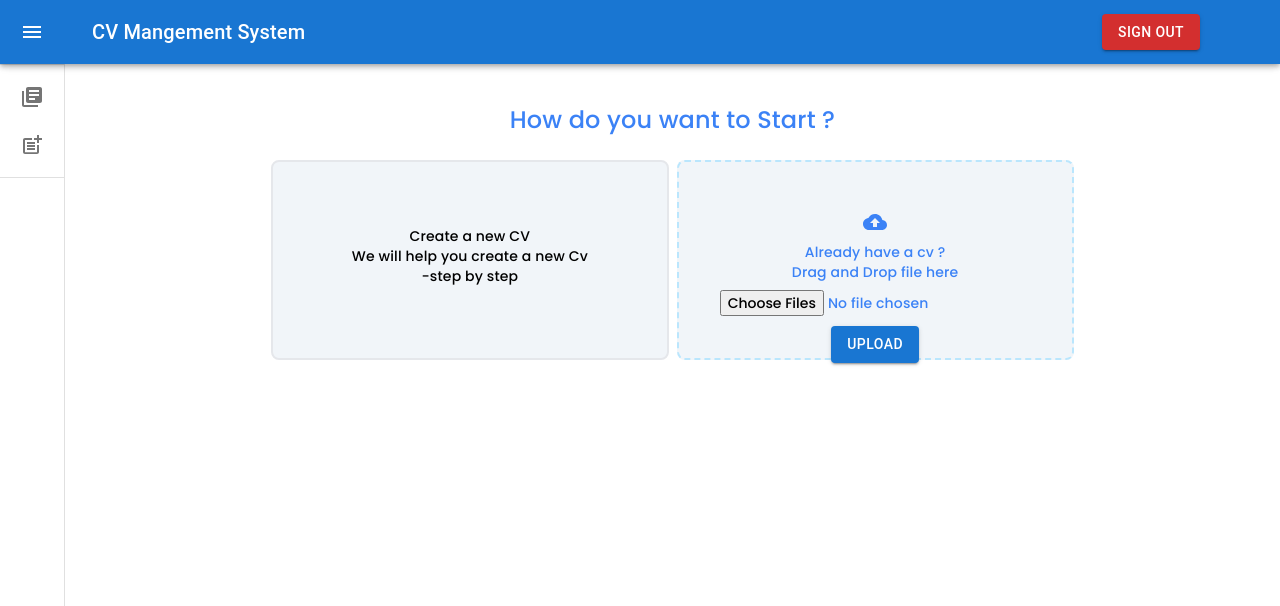
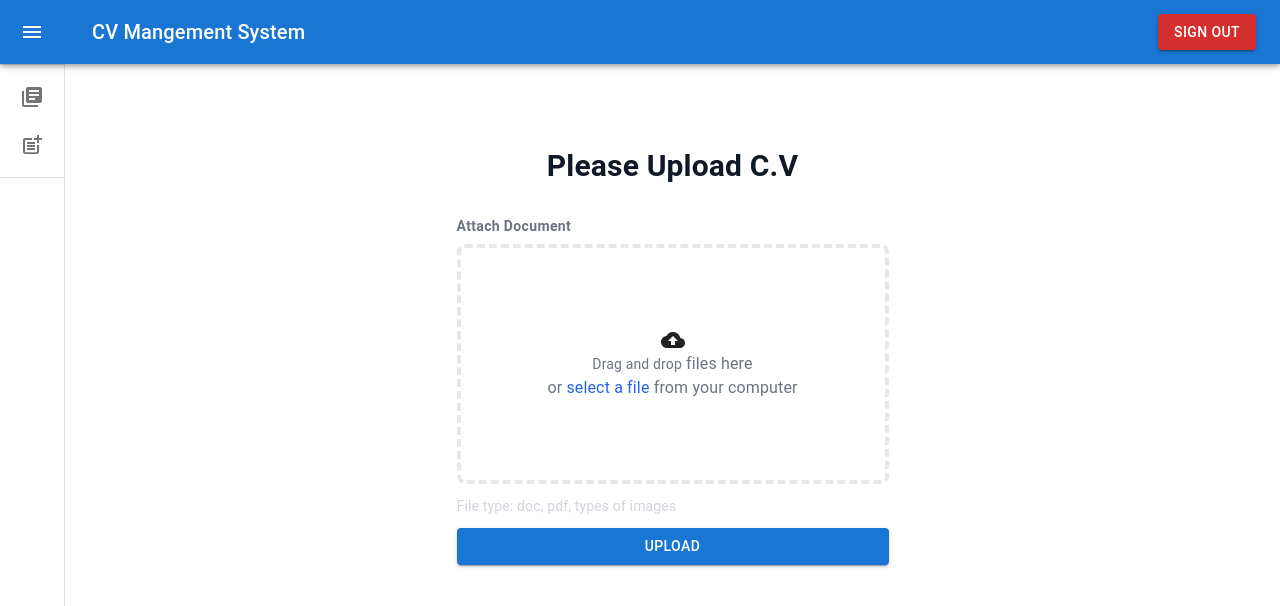
Before and after one commit to reactexcel/cv-generator, a React (Vite) app: page /home in a window 1280 px wide. Shown: the top 606 px of the page. Built offline with nearby package versions, Linux system fonts and the light colour scheme; sample sign-in values are in the browser's storage.

Commit message:
library creation

```diff
--- a/src/components/AddCv.jsx
+++ b/src/components/AddCv.jsx
@@ -1,76 +1,110 @@
-import { useState } from "react";
 import CloudUploadIcon from "@mui/icons-material/CloudUpload";
-// import { Link } from "react-router-dom";
-import { Button } from "@mui/material";
+import { Button, Stack } from "@mui/material";
 import ApiFetching from "../services/ApiFetching";
-import { Link } from "react-router-dom";
+import { useFormik } from "formik";
+import * as Yup from "yup";
+import { toast } from "react-toastify";
+import { Box } from "@mui/system";
+
+
 
 const AddCv = () => {
-  const [uploadedFile, setUploadedFile] = useState(null);
-
-  const handleDrop = (e) => {
-    e.preventDefault();
-    const file = e.dataTransfer.files[0]; // Only take the first file
-    setUploadedFile(file);
-  };
-
-  const handleFileInputChange = (e) => {
-    const file = e.target.files[0]; // Only take the first file
-    setUploadedFile(file);
-  };
-
-  const handleUpload = async () => {
+  const formik = useFormik({
+    initialValues: {
+      file: null,
+    },
+    validationSchema: Yup.object({
+      file: Yup.mixed().required("A file is required"),
+    }),
+    onSubmit: async (values, { setSubmitting, resetForm }) => {
       try {
         const formData = new FormData();
-      formData.append("resume", uploadedFile);
-      // formData.append("token", token);
+        formData.append("resume", values.file);
         const response = await ApiFetching("POST", "/user/upload", formData);
         console.log("Upload response:", response);
+        toast.success('Your File has been Uploaded Successfully');
+        resetForm(); // Clear form data
       } catch (error) {
         console.error("Upload error:", error);
       }
+      setSubmitting(false);
+    },
+  });
+
+  const handleFileDrop = (e) => {
+    e.preventDefault();
+    const file = e.dataTransfer.files[0];
+    formik.setFieldValue("file", file);
   };
 
   return (
-    <div className="w-full">
-      <div className="text-blue-500 font-poppins font-medium text-center text-2xl m-4">
-        How do you want to Start ?
-        <div className="flex w-full flex-col md:flex-row justify-center gap-2 mt-6 ">
-          <Link to={'cvForm'} className="md:w-[35%] w-full h-[200px] pt-16 font-medium text-sm text-black bg-slate-100 rounded-lg border-2" >
-          <div >
-            Create a new CV
-            <p>We will help you create a new Cv</p>
-            <p className="text-md">-step by step</p>
+    <div
+    // id="h "
+    //  className="relative min-h-screen flex items-center justify-center bg-gray-50 py-12 px-4 sm:px-6 lg:px-8 bg-gray-500 bg-no-repeat bg-cover "
+     >
+      <Stack sx={{justifyContent:'center',alignItems:"center", width:'100%'}}
+      // className="absolute bg-black opacity-60 inset-0 z-0"
+       />
+      <div className="sm:max-w-lg m-auto p-10 bg-white rounded-xl z-10">
+        <div className="text-center">
+          <h2 className="mt-5 text-3xl font-bold text-gray-900">Please Upload C.V</h2>
+          {/* <p className="mt-2 text-sm text-gray-400">Lorem ipsum is placeholder text.</p> */}
         </div>
-          </Link>
-          <div
-            onDrop={handleDrop}
+        <form className="mt-8 space-y-3" onSubmit={formik.handleSubmit} method="POST">
+          <div className="grid grid-cols-1 space-y-2">
+            <label
+            htmlFor="h"
+              className="text-sm font-bold text-gray-500 tracking-wide"
               onDragOver={(e) => e.preventDefault()}
-            className="md:w-[35%] w-full h-[200px] pt-12 font-medium text-sm bg-slate-100  rounded-lg  border-dashed border-2 border-sky-200"
+              onDrop={handleFileDrop}
             >
-            <CloudUploadIcon />
-            <p className="mt-2"> Already have a cv ?</p>
-            <p>Drag and Drop file here </p>
+              Attach Document
+            </label>
+            <div className="flex items-center justify-center w-full">
+              <label className="flex flex-col rounded-lg border-4 border-dashed w-full h-60 p-10 group text-center">
+                <div className="h-full w-full text-center flex flex-col items-center justify-center ">
+                  <Box sx={{display:'flex',alignItems:'center'}}>
+                    {/* <img
+                      className="has-mask h-36 object-center"
+                      src="https://img.freepik.com/free-vector/image-upload-concept-landing-page_52683-27130.jpg?size=338&ext=jpg"
+                      alt="freepik image"
+                    /> */}
+                    <CloudUploadIcon/>
+                  </Box>
+                  <p className="pointer-none text-gray-500 ">
+                    <span className="text-sm">Drag and drop</span> files here <br /> or{" "}
+                    <a href="" id="" className="text-blue-600 hover:underline">
+                      select a file
+                    </a>{" "}
+                    from your computer
+                  </p>
+                </div>
                 <input
-              className="mt-2"
                   type="file"
-              onChange={handleFileInputChange}
-              multiple
+                  className="hidden"
+                  onChange={(e) => {
+                    formik.setFieldValue("file", e.target.files[0] || null);
+                  }}
                 />
-                  <Button
-              variant="contained"
-              onClick={handleUpload}
-              sx={{ mt: "10px" }}
+              </label>
+            </div>
+            {formik.errors.file && (
+              <p className="text-red-500">{formik.errors.file}</p>
+            )}
+          </div>
+          <p className="text-sm text-gray-300">
+            <span>File type: doc, pdf, types of images</span>
+          </p>
+          <div>
+
+            <Button variant="contained"
+            fullWidth
+              type="submit"
             >
               Upload
             </Button>
           </div>
-        </div>
-        <div>
-          {/* {uploadedFiles.map((file, index) => (
-            <div key={index}>{file.name}</div>
-          ))} */}
-        </div>
+        </form>
       </div>
     </div>
   );
--- /dev/null
+++ b/src/components/library/Library.jsx
@@ -0,0 +1,7 @@
+const Library = () => {
+  return (<>
+  <h1>Library</h1>
+  </>)
+}
+
+export default Library
--- a/src/components/ui/MiniDrawer.jsx
+++ b/src/components/ui/MiniDrawer.jsx
@@ -117,17 +117,16 @@ export default function MiniDrawer({pages}) {
             }}>
             <MenuIcon />
           </IconButton>
-          <Typography variant="h6" noWrap component="div">
+          <Typography sx={{width:'45%'}} variant="h6" noWrap component="div">
             CV Mangement System
           </Typography>
-          <div className="absolute right-20 ">
-            <Button onClick={()=>{
+
+            <Button  sx={{ml:"auto"}} onClick={()=>{
               localStorage.clear()
               navigate('/',{replace:true})
             }} variant="contained" color="error">
               Sign Out
             </Button>
-          </div>
         </Toolbar>
       </AppBar>
       <Drawer variant="permanent" open={open}>
@@ -143,8 +142,8 @@ export default function MiniDrawer({pages}) {
         <Divider />
         <List>
           {[
-            { path: "../library", pathName: "Library" },
-            { path: "../cvgenerator", pathName: " CV Generator" },
+            { path: "library", pathName: "Library" },
+            { path: "cvgenerator", pathName: " CV Generator" },
           ].map((text, index) => (
             <Link to={text.path}  key={text.pathName}>
             <ListItem
--- a/src/pages/Home/Home.jsx
+++ /dev/null
@@ -1,12 +0,0 @@
-import React from 'react'
-import SignIn from '../../components/Auth/SignIn'
-
-const Home = () => {
-  return (
-    <div>
-      {/* <SignIn/> */}
-    </div>
-  )
-}
-
-export default Home
--- /dev/null
+++ b/src/pages/Home/cv-generator/CvGenerator.jsx
@@ -0,0 +1,10 @@
+import React from 'react'
+import CvCreatorForm from '../../../components/cv-creatorform/CvCreatorForm'
+
+const CvGenerator = () => {
+  return (
+    <CvCreatorForm/>
+  )
+}
+
+export default CvGenerator
--- /dev/null
+++ b/src/pages/Home/library/Library.jsx
@@ -0,0 +1,7 @@
+import React from 'react'
+
+const Library = () => {
+  return <Library/>
+}
+
+export default Library
--- a/src/services/instance.js
+++ b/src/services/instance.js
@@ -7,7 +7,7 @@ const token = localStorage.getItem("token");
 
 instance.interceptors.request.use(
   function (config) {
-    config.headers["Authorization"] = "Bearer" + token;
+    config.headers["Authorization"] = "Bearer " + token;
     return config;
   },
   function (error) {
```
Also changed, not shown: src/router/router.jsx (+4 -3 lines). Lines whose indentation alone changed are shown as unchanged.
